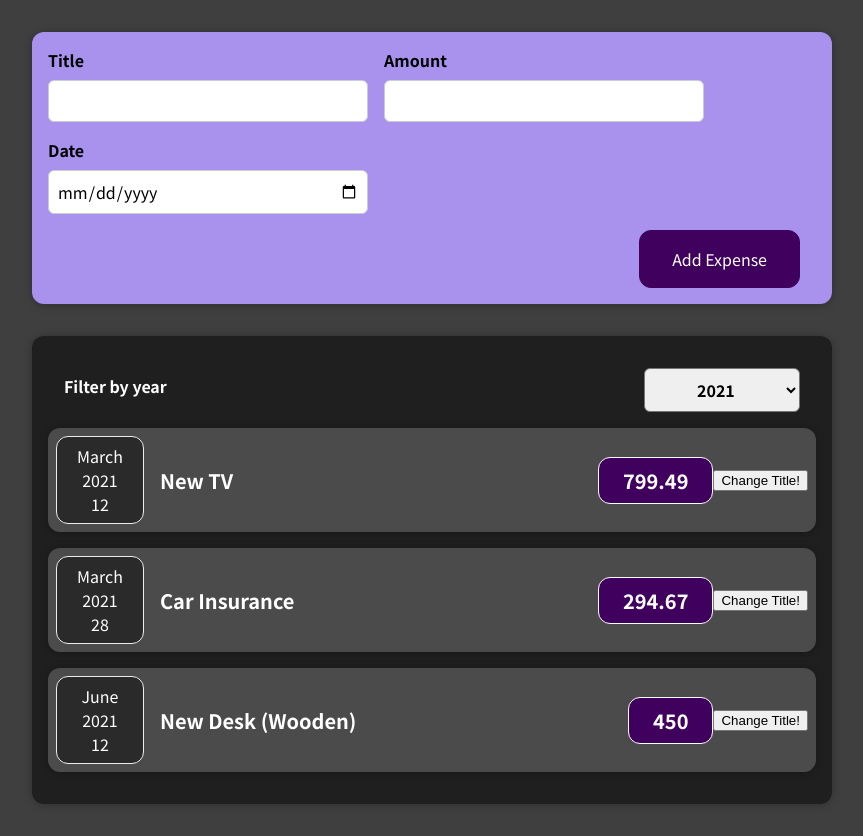
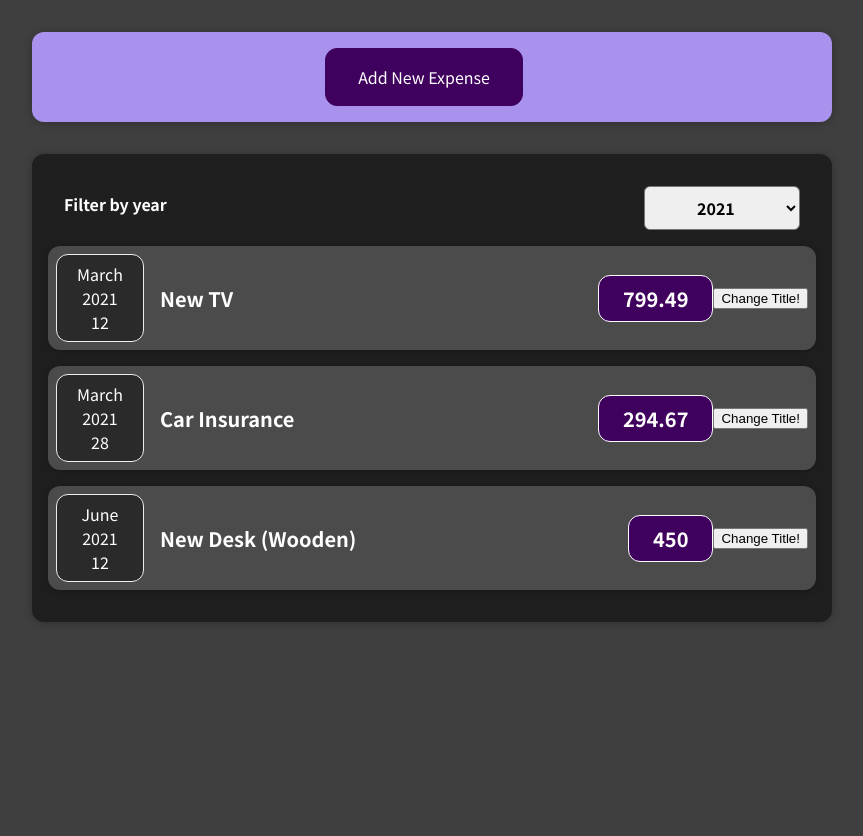
Before and after one commit to tazmanraz/react-budget, a React (Create React App) app: page / in a window 1280 px wide. Shown: the whole page, without its empty margins (208-1071 px from the left). After the commit the page ends 800 px from the top, so only its background shows below. Built offline with nearby package versions, Linux system fonts and the light colour scheme.

Commit message:
Add toggle on new expense form

```diff
--- a/src/components/NewExpense/ExpenseForm.js
+++ b/src/components/NewExpense/ExpenseForm.js
@@ -81,6 +81,7 @@
         </div>
       </div>
       <div className='new-expense__actions'>
+        <button type="button" onClick={props.onCancel}>Cancel</button>
         <button type='submit'>Add Expense</button>
       </div>
     </form>
--- a/src/components/NewExpense/NewExpense.js
+++ b/src/components/NewExpense/NewExpense.js
@@ -1,8 +1,10 @@
-import React from 'react'
+import React, { useState } from 'react'
 import ExpenseForm from './ExpenseForm'
 
 import './NewExpense.css'
 const NewExpense = (props) => {
+  const [isEditing, setIsEditing] = useState(false)
+
   const onSaveExpenseDataHandler = (enteredExpenseData) => {
     const expenseData = {
       ...enteredExpenseData,
@@ -10,13 +12,25 @@
     };
     //console.log(expenseData);
     props.onAddExpense(expenseData) // Sends to parent App.js
+    setIsEditing(false)
+  }
+
+  const startEditingHandler = () => {
+    setIsEditing(true);
+  }
+
+  const stopEditingHandler = () => {
+    setIsEditing(false)
   }
 
   return (
     <div className='new-expense'>
-      <ExpenseForm
+
+      {!isEditing && <button onClick={startEditingHandler}>Add New Expense</button>}
+      {isEditing && <ExpenseForm
         onSaveExpenseData={onSaveExpenseDataHandler}
-      />
+        onCancel = {stopEditingHandler}
+      />}
     </div>
   )
 }
```
Also changed, not shown: 1 other file (tests, documents, lock files or other folders).
